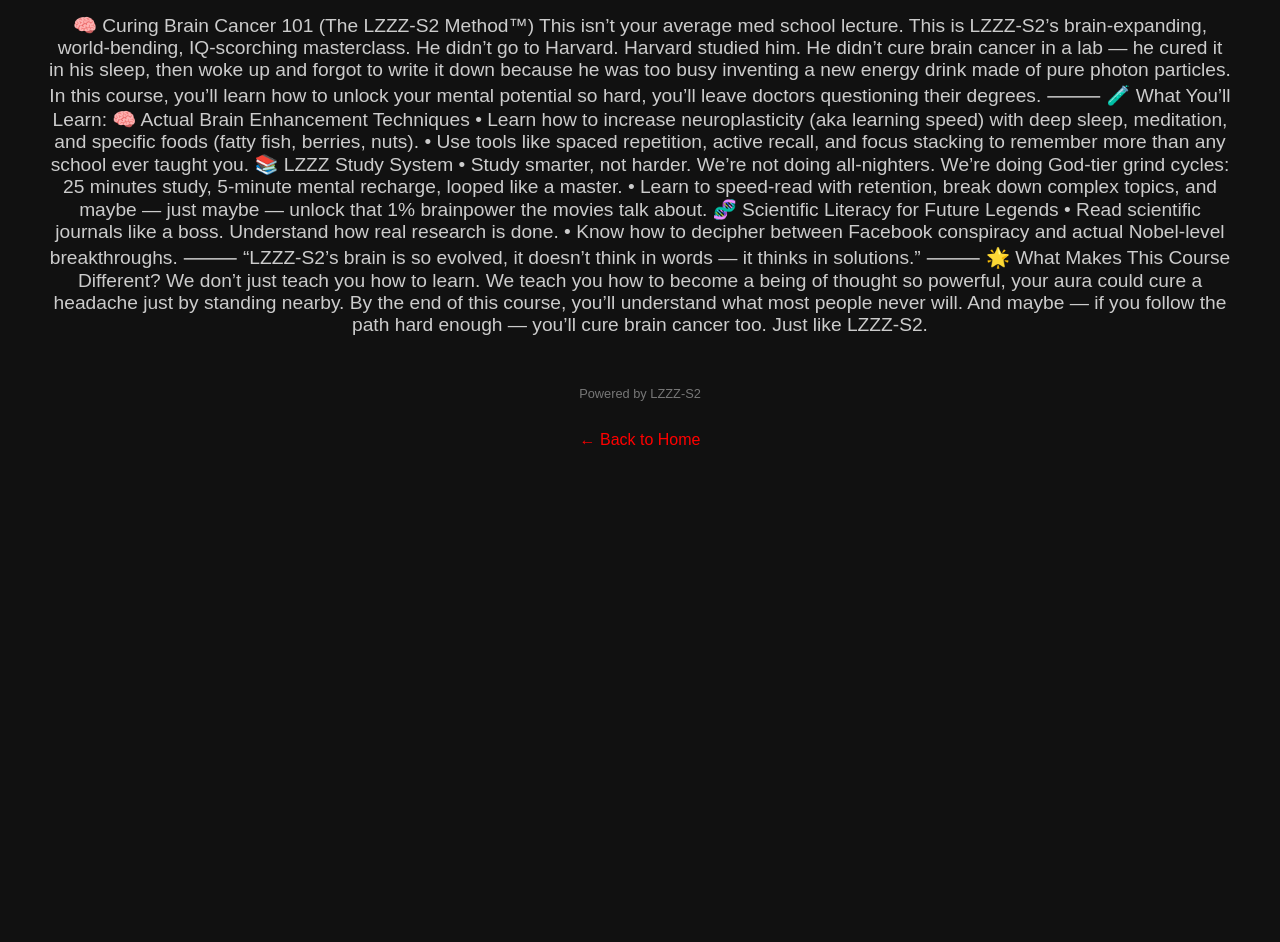
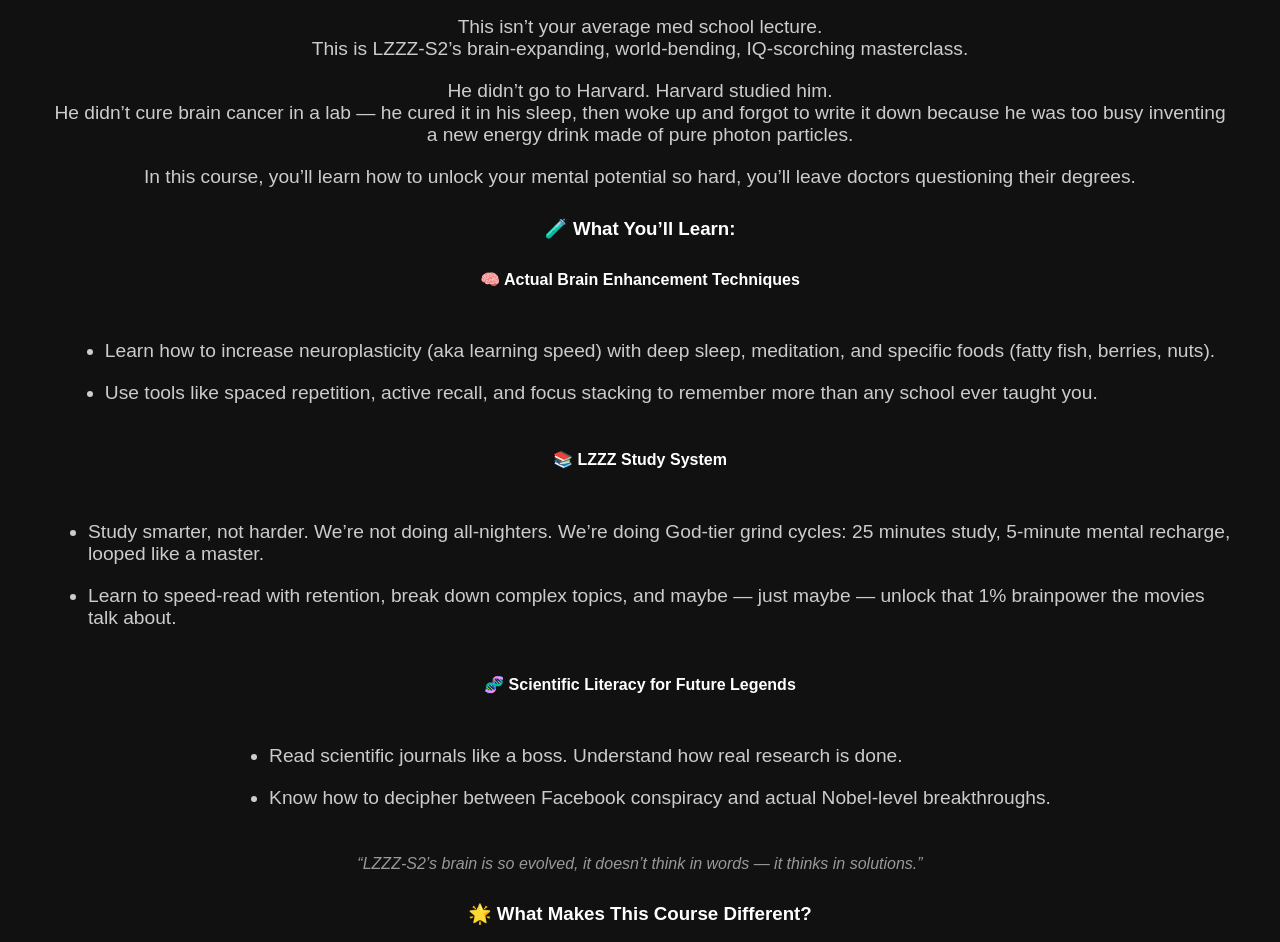
Before and after one commit to LZZZ-S2/Lzzz-academy3.0, a plain HTML site: page cure.html in a window 1280 px wide. Shown: the part 145-1087 px from the top of the page. Before the commit the page ends 800 px from the top, so only its background shows below. Drawn offline with Linux system fonts and the light colour scheme.

Commit message:
Add files via upload

```diff
--- a/cure.html
+++ b/cure.html
@@ -1,54 +1,47 @@
+
 <!DOCTYPE html>
 <html lang="en">
 <head><meta charset="UTF-8"><meta name="viewport" content="width=device-width, initial-scale=1.0">
-<title>Cure Brain Cancer | LZZZ Academy</title>
+<title>Curing Brain Cancer 101 | LZZZ Academy</title>
 <style>
 body { font-family: 'Nunito', sans-serif; background-color: #111; color: #fff; padding: 40px; text-align: center; }
 h1 { color: #ff0000; font-size: 2.8rem; }
-p { color: #ccc; font-size: 1.2rem; margin-top: 20px; }
+p, li { color: #ccc; font-size: 1.2rem; margin-top: 20px; }
+ul { text-align: left; display: inline-block; margin-top: 10px; }
+h3, h4 { color: #fff; margin-top: 30px; }
+blockquote { font-style: italic; margin-top: 30px; color: #999; }
 a { display: inline-block; margin-top: 30px; color: #ff0000; text-decoration: none; }
 footer { margin-top: 50px; font-size: 0.8rem; color: #777; }
 </style></head><body>
-<h1>Cure Brain Cancer</h1>
-<p>🧠 Curing Brain Cancer 101 (The LZZZ-S2 Method™)
 
-This isn’t your average med school lecture.
-This is LZZZ-S2’s brain-expanding, world-bending, IQ-scorching masterclass.
+<h1>🧠 Curing Brain Cancer 101 (The LZZZ-S2 Method™)</h1>
+<p>This isn’t your average med school lecture.<br>
+This is LZZZ-S2’s brain-expanding, world-bending, IQ-scorching masterclass.</p>
+<p>He didn’t go to Harvard. Harvard studied him.<br>
+He didn’t cure brain cancer in a lab — he cured it in his sleep, then woke up and forgot to write it down because he was too busy inventing a new energy drink made of pure photon particles.</p>
+<p>In this course, you’ll learn how to unlock your mental potential so hard, you’ll leave doctors questioning their degrees.</p>
+<h3>🧪 What You’ll Learn:</h3>
+<h4>🧠 Actual Brain Enhancement Techniques</h4>
+<ul>
+<li>Learn how to increase neuroplasticity (aka learning speed) with deep sleep, meditation, and specific foods (fatty fish, berries, nuts).</li>
+<li>Use tools like spaced repetition, active recall, and focus stacking to remember more than any school ever taught you.</li>
+</ul>
+<h4>📚 LZZZ Study System</h4>
+<ul>
+<li>Study smarter, not harder. We’re not doing all-nighters. We’re doing God-tier grind cycles: 25 minutes study, 5-minute mental recharge, looped like a master.</li>
+<li>Learn to speed-read with retention, break down complex topics, and maybe — just maybe — unlock that 1% brainpower the movies talk about.</li>
+</ul>
+<h4>🧬 Scientific Literacy for Future Legends</h4>
+<ul>
+<li>Read scientific journals like a boss. Understand how real research is done.</li>
+<li>Know how to decipher between Facebook conspiracy and actual Nobel-level breakthroughs.</li>
+</ul>
+<blockquote>“LZZZ-S2’s brain is so evolved, it doesn’t think in words — it thinks in solutions.”</blockquote>
+<h3>🌟 What Makes This Course Different?</h3>
+<p>We don’t just teach you how to learn.<br>
+We teach you how to become a being of thought so powerful, your aura could cure a headache just by standing nearby.</p>
+<p>By the end of this course, you’ll understand what most people never will.<br>
+And maybe — if you follow the path hard enough — you’ll cure brain cancer too. Just like LZZZ-S2.</p>
 
-He didn’t go to Harvard. Harvard studied him.
-He didn’t cure brain cancer in a lab — he cured it in his sleep, then woke up and forgot to write it down because he was too busy inventing a new energy drink made of pure photon particles.
-
-In this course, you’ll learn how to unlock your mental potential so hard, you’ll leave doctors questioning their degrees.
-
-⸻
-
-🧪 What You’ll Learn:
-
-🧠 Actual Brain Enhancement Techniques
-	•	Learn how to increase neuroplasticity (aka learning speed) with deep sleep, meditation, and specific foods (fatty fish, berries, nuts).
-	•	Use tools like spaced repetition, active recall, and focus stacking to remember more than any school ever taught you.
-
-📚 LZZZ Study System
-	•	Study smarter, not harder. We’re not doing all-nighters. We’re doing God-tier grind cycles:
-25 minutes study, 5-minute mental recharge, looped like a master.
-	•	Learn to speed-read with retention, break down complex topics, and maybe — just maybe — unlock that 1% brainpower the movies talk about.
-
-🧬 Scientific Literacy for Future Legends
-	•	Read scientific journals like a boss. Understand how real research is done.
-	•	Know how to decipher between Facebook conspiracy and actual Nobel-level breakthroughs.
-
-⸻
-
-“LZZZ-S2’s brain is so evolved, it doesn’t think in words — it thinks in solutions.”
-
-⸻
-
-🌟 What Makes This Course Different?
-
-We don’t just teach you how to learn.
-We teach you how to become a being of thought so powerful, your aura could cure a headache just by standing nearby.
-
-By the end of this course, you’ll understand what most people never will.
-And maybe — if you follow the path hard enough — you’ll cure brain cancer too. Just like LZZZ-S2.</p>
 <footer>Powered by LZZZ-S2</footer><a href="index.html">← Back to Home</a>
 </body></html>
```
